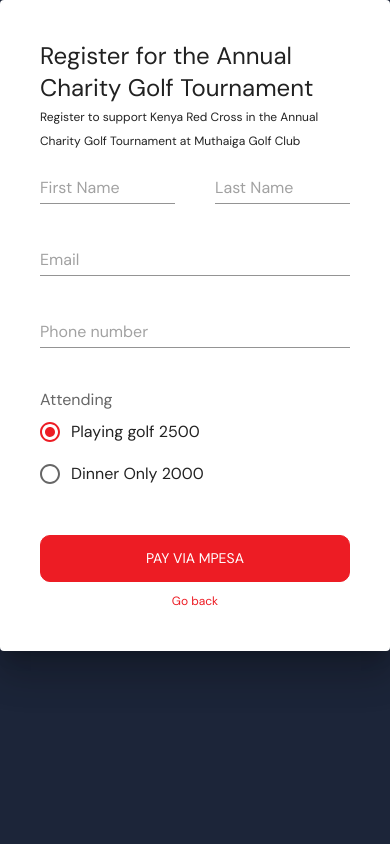
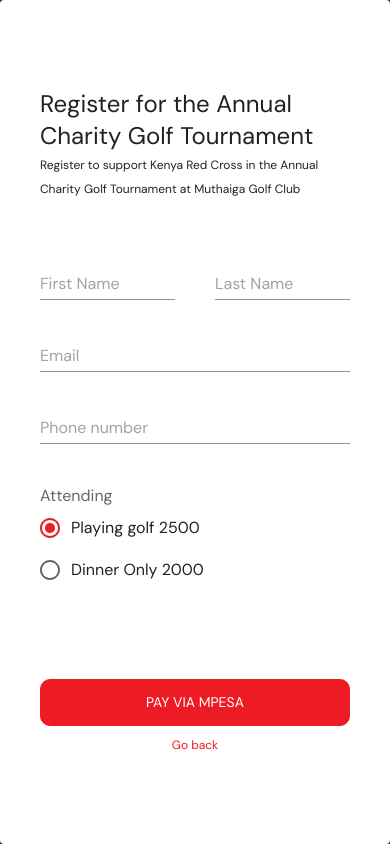
Before and after one commit to brandeddavid/wema-form, a Next.js app: page / in a window 390 px wide. Built offline with nearby package versions, Linux system fonts and the light colour scheme.

Commit message:
add mobile view

```diff
--- a/src/components/Form/form.tsx
+++ b/src/components/Form/form.tsx
@@ -42,13 +42,14 @@
 	const submitForm = useFormStore((state: FormState) => state.submitForm);
 
 	return (
-		<Paper elevation={24} className="bg-white w-full md:w-[500px] p-[40px]">
-			<Box>
+		<Paper
+			elevation={24}
+			className="bg-white h-screen md:h-auto w-full md:w-[500px] p-[40px] flex flex-col justify-evenly"
+		>
+			<Box sx={{ marginBottom: 10 }}>
 				<Typography variant="h5">
 					Register for the Annual Charity Golf Tournament
 				</Typography>
-			</Box>
-			<Box sx={{ marginBottom: 10 }}>
 				<Typography variant="caption">
 					Register to support Kenya Red Cross in the Annual Charity Golf
 					Tournament at Muthaiga Golf Club{" "}
@@ -124,7 +125,8 @@
 						</RadioGroup>
 					</FormControl>
 				</Box>
-				<Box>
+			</div>
+			<Box sx={{ mt: 20 }}>
 				<SubmitButton
 					startIcon={
 						isSubmitting ? (
@@ -154,7 +156,6 @@
 					</Typography>
 				</Box>
 			</Box>
-			</div>
 		</Paper>
 	);
 };
```
Lines whose indentation alone changed are shown as unchanged.
